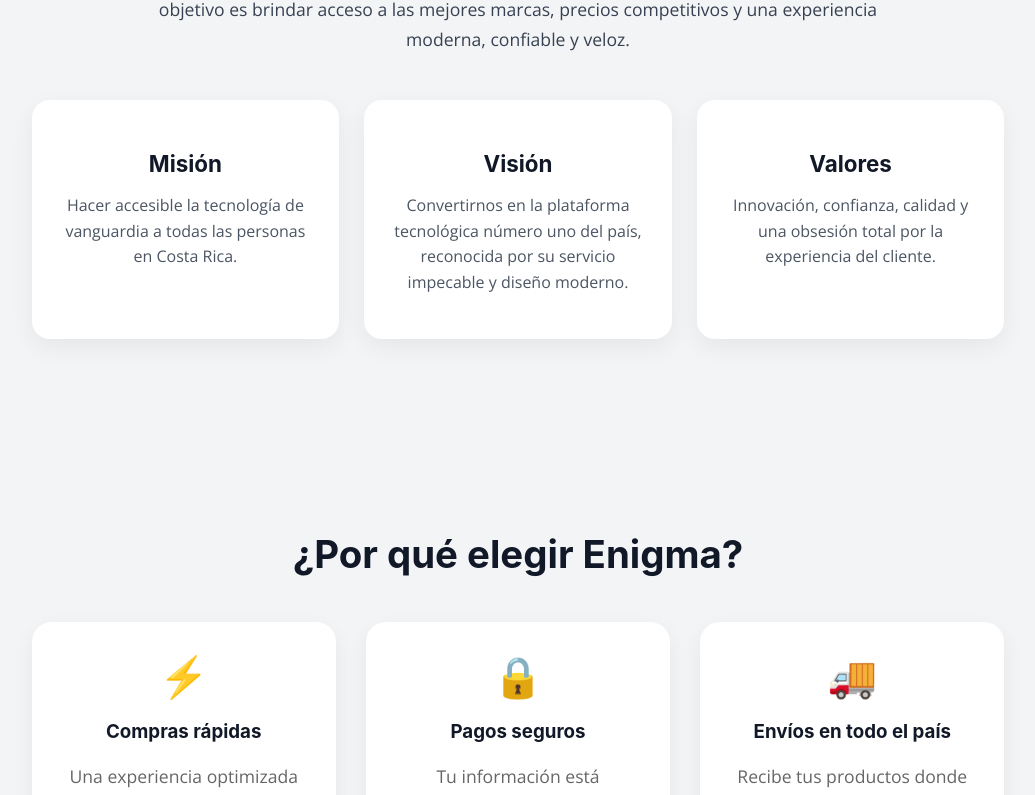
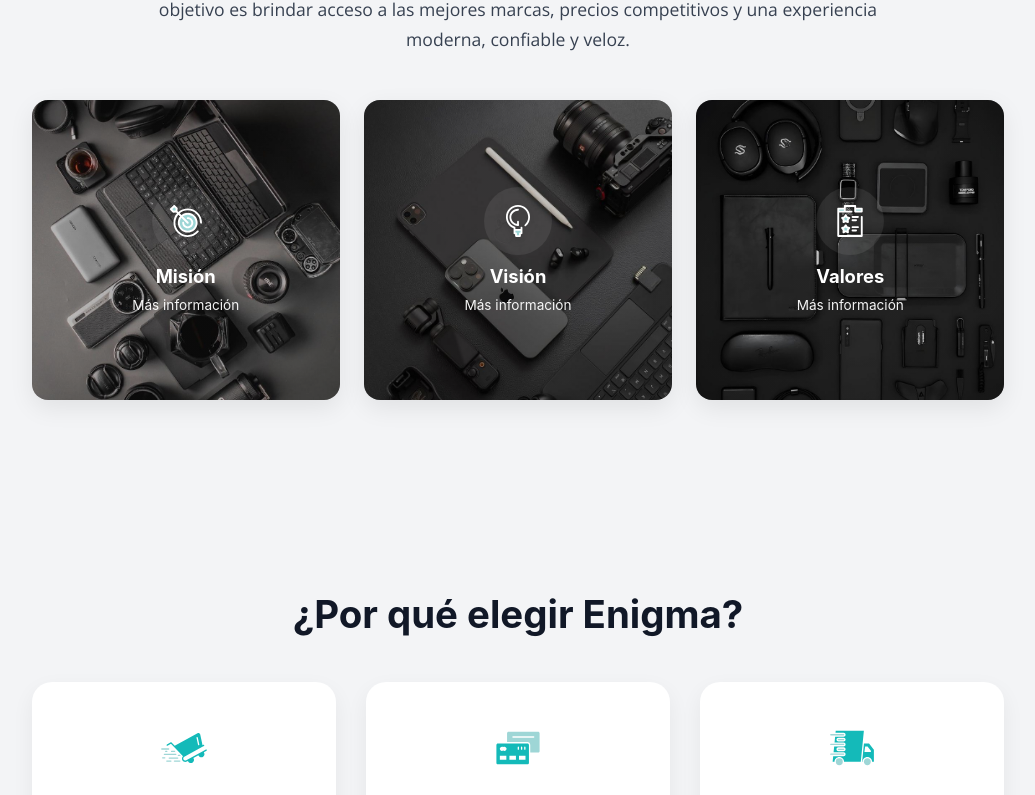
Before and after one commit to NataliaTEC/e-commerce, a React (Vite) app in the folder frontend-ecommerce/: page /sobreNosotros in a window 1280 px wide. Shown: the part 618-1413 px from the top of the page, without its empty margins (122-1157 px from the left). Built offline with nearby package versions, Linux system fonts and the light colour scheme; no server answers.

Commit message:
cambios visuales en la página de sobre nosostro.

```diff
--- a/frontend-ecommerce/src/views/sobreNosotros.css
+++ b/frontend-ecommerce/src/views/sobreNosotros.css
@@ -134,9 +134,14 @@
 }
 
 .icon {
-  font-size: 2.5rem;
-  margin-bottom: 15px;
+  display: flex;
+  align-items: center;
+  justify-content: center;
+  width: 72px;
+  height: 72px;
+  margin: 0 auto 15px auto;
 }
+.icon img { width: 48px; height: 48px; display: block; }
 
 .cta-section {
   background: linear-gradient(135deg, #111827, #1f2937);
@@ -196,3 +201,90 @@
     padding: 60px 8%;
   }
 }
+
+/* === Styles for flip service cards (Misión / Visión / Valores) === */
+.service-grid {
+  margin-top: 45px;
+  display: grid;
+  grid-template-columns: repeat(3, 1fr);
+  gap: 24px;
+}
+
+.service-card-flip {
+  perspective: 1100px;
+  cursor: pointer;
+}
+
+.card-inner {
+  position: relative;
+  width: 100%;
+  min-height: 300px;
+  transform-style: preserve-3d;
+  transition: transform 0.7s cubic-bezier(.2,.9,.3,1);
+  border-radius: 16px;
+}
+
+.service-card-flip .card-front,
+.service-card-flip .card-back {
+  position: absolute;
+  inset: 0;
+  backface-visibility: hidden;
+  -webkit-backface-visibility: hidden;
+  border-radius: 16px;
+  overflow: hidden;
+  box-shadow: 0 8px 24px rgba(0,0,0,0.08);
+}
+
+.service-card-flip .card-front {
+  transform: rotateY(0deg);
+}
+
+.service-card-flip .card-back {
+  transform: rotateY(180deg);
+  background: #ffffff;
+  display: flex;
+  align-items: center;
+  justify-content: center;
+  padding: 26px;
+}
+
+.service-card-flip.flipped .card-inner { transform: rotateY(180deg); }
+
+.image-container { position: relative; width: 100%; height: 100%; }
+.card-image { width: 100%; height: 100%; object-fit: cover; display: block; }
+
+.image-overlay {
+  position: absolute;
+  left: 0; right: 0; top: 0; bottom: 0;
+  display: flex;
+  flex-direction: column;
+  align-items: center;
+  justify-content: center;
+  gap: 10px;
+  color: #fff;
+  background: linear-gradient(180deg, rgba(0,0,0,0.22), rgba(0,0,0,0.2));
+  text-align: center;
+  padding: 18px;
+}
+
+.service-icon { width: 68px; height: 68px; border-radius: 999px; background: rgba(255,255,255,0.08); display:flex; align-items:center; justify-content:center; }
+.svg-icon { width: 32px; height: 32px; display:block; filter: drop-shadow(0 2px 4px rgba(0,0,0,0.18)); }
+
+.image-overlay h3 { margin: 0; font-size: 1.15rem; font-weight: 700; }
+.flip-hint { font-size: 0.85rem; opacity: 0.95; }
+
+.card-back-content { text-align: center; }
+.card-back-content .service-icon { margin: 0 auto 12px; background: var(--accent); }
+.card-back-content h3 { margin: 6px 0 10px; color: var(--text); }
+.service-details { list-style: none; padding: 0; margin: 0 0 12px; color: #4b5563; }
+.service-details li { margin: 8px 0; }
+.card-link { display:inline-block; padding:8px 14px; border-radius:8px; background:var(--accent); color:#fff; text-decoration:none; font-weight:600; }
+
+@media (max-width: 1000px) {
+  .service-grid { grid-template-columns: repeat(2, 1fr); }
+}
+
+@media (max-width: 640px) {
+  .service-grid { grid-template-columns: 1fr; }
+  .card-inner { min-height: 220px; }
+}
--- a/frontend-ecommerce/src/views/sobreNosotros.jsx
+++ b/frontend-ecommerce/src/views/sobreNosotros.jsx
@@ -1,9 +1,24 @@
-import React from "react";
+import React, { useState } from "react";
 import Header from "../components/header";
 import Footer from "../components/footer";
 import "./sobreNosotros.css";
+import misionImg from "../assets/mision.jpg";
+import visionImg from "../assets/vision.jpg";
+import valoresImg from "../assets/valores.jpg";
+import MissionIcon from "../assets/icons/mission-w.svg";
+import VisionIcon from "../assets/icons/vission-w.svg";
+import ValuesIcon from "../assets/icons/values-w.svg";
+import BuyCartIcon from "../assets/icons/buy-cart.svg";
+import BuyCreditIcon from "../assets/icons/buy-credit.svg";
+import BuyDeliveryIcon from "../assets/icons/buy-delivery.svg";
+import BuyCashierIcon from "../assets/icons/buy-cashier.svg";
 
 export default function SobreNosotros() {
+  const [flippedCards, setFlippedCards] = useState({ card1: false, card2: false, card3: false });
+
+  const toggleFlip = (key) => {
+    setFlippedCards((prev) => ({ ...prev, [key]: !prev[key] }));
+  };
   return (
     <div className="about-page-container">
       <Header />
@@ -24,21 +39,106 @@
             Enigma es un e-commerce costarricense especializado en productos tecnológicos. Nuestro objetivo es brindar acceso a las mejores marcas, precios competitivos y una experiencia moderna, confiable y veloz.
           </p>
 
-          <div className="about-cards">
-            <div className="about-card">
+          {/* === MISIÓN / VISIÓN / VALORES - Tarjetas estilo servicios (flip) === */}
+          <div className="service-grid">
+            <article
+              className={`service-card-flip ${flippedCards['card1'] ? 'flipped' : ''}`}
+              onClick={() => toggleFlip('card1')}
+            >
+              <div className="card-inner">
+                <div className="card-front">
+                  <div className="image-container">
+                    <img src={misionImg} alt="Misión" className="card-image" />
+                    <div className="image-overlay">
+                      <div className="service-icon">
+                        <img src={MissionIcon} alt="Icono Misión" className="svg-icon" />
+                      </div>
                       <h3>Misión</h3>
-              <p>Hacer accesible la tecnología de vanguardia a todas las personas en Costa Rica.</p>
+                      <span className="flip-hint">Más información</span>
+                    </div>
+                  </div>
                 </div>
 
-            <div className="about-card">
+                <div className="card-back">
+                  <div className="card-back-content">
+                    <div className="service-icon">
+                      <img src={MissionIcon} alt="Icono Misión" className="svg-icon" />
+                    </div>
+                    <h3>Misión</h3>
+                    <ul className="service-details">
+                      <li>Hacer accesible la tecnología de vanguardia a todas las personas en Costa Rica.</li>
+                    </ul>
+                    <a href="/" className="card-link">Ver más</a>
+                  </div>
+                </div>
+              </div>
+            </article>
+
+            <article
+              className={`service-card-flip ${flippedCards['card2'] ? 'flipped' : ''}`}
+              onClick={() => toggleFlip('card2')}
+            >
+              <div className="card-inner">
+                <div className="card-front">
+                  <div className="image-container">
+                    <img src={visionImg} alt="Visión" className="card-image" />
+                    <div className="image-overlay">
+                      <div className="service-icon">
+                        <img src={VisionIcon} alt="Icono Visión" className="svg-icon" />
+                      </div>
                       <h3>Visión</h3>
-              <p>Convertirnos en la plataforma tecnológica número uno del país, reconocida por su servicio impecable y diseño moderno.</p>
+                      <span className="flip-hint">Más información</span>
+                    </div>
+                  </div>
                 </div>
 
-            <div className="about-card">
+                <div className="card-back">
+                  <div className="card-back-content">
+                    <div className="service-icon">
+                      <img src={VisionIcon} alt="Icono Visión" className="svg-icon" />
+                    </div>
+                    <h3>Visión</h3>
+                    <ul className="service-details">
+                      <li>Convertirnos en la plataforma tecnológica número uno del país.</li>
+                    </ul>
+                    <a href="/" className="card-link">Ver más</a>
+                  </div>
+                </div>
+              </div>
+            </article>
+
+            <article
+              className={`service-card-flip ${flippedCards['card3'] ? 'flipped' : ''}`}
+              onClick={() => toggleFlip('card3')}
+            >
+              <div className="card-inner">
+                <div className="card-front">
+                  <div className="image-container">
+                    <img src={valoresImg} alt="Valores" className="card-image" />
+                    <div className="image-overlay">
+                      <div className="service-icon">
+                        <img src={ValuesIcon} alt="Icono Valores" className="svg-icon" />
+                      </div>
                       <h3>Valores</h3>
-              <p>Innovación, confianza, calidad y una obsesión total por la experiencia del cliente.</p>
+                      <span className="flip-hint">Más información</span>
                     </div>
+                  </div>
+                </div>
+
+                <div className="card-back">
+                  <div className="card-back-content">
+                    <div className="service-icon">
+                      <img src={ValuesIcon} alt="Icono Valores" className="svg-icon" />
+                    </div>
+                    <h3>Valores</h3>
+                    <ul className="service-details">
+                      <li>Innovación, confianza, calidad y enfoque en la experiencia del cliente.</li>
+                    </ul>
+                    <a href="/" className="card-link">Ver más</a>
+                  </div>
+                </div>
+              </div>
+            </article>
           </div>
         </section>
 
@@ -46,25 +146,33 @@
           <h2 className="section-title">¿Por qué elegir Enigma?</h2>
           <div className="why-grid">
             <div className="why-item">
-              <span className="icon">⚡</span>
+              <div className="icon">
+                <img src={BuyCartIcon} alt="Compras rápidas" />
+              </div>
               <h3>Compras rápidas</h3>
               <p>Una experiencia optimizada con navegación fluida y procesos claros.</p>
             </div>
 
             <div className="why-item">
-              <span className="icon">🔒</span>
+              <div className="icon">
+                <img src={BuyCreditIcon} alt="Pagos seguros" />
+              </div>
               <h3>Pagos seguros</h3>
               <p>Tu información está protegida con los más altos estándares.</p>
             </div>
 
             <div className="why-item">
-              <span className="icon">🚚</span>
+              <div className="icon">
+                <img src={BuyDeliveryIcon} alt="Envíos en todo el país" />
+              </div>
               <h3>Envíos en todo el país</h3>
               <p>Recibe tus productos donde estés, de manera rápida y confiable.</p>
             </div>
 
             <div className="why-item">
-              <span className="icon">💬</span>
+              <div className="icon">
+                <img src={BuyCashierIcon} alt="Soporte real" />
+              </div>
               <h3>Soporte real</h3>
               <p>Atención humana, rápida y enfocada en resolver.</p>
             </div>
```
Lines whose indentation alone changed are shown as unchanged.
